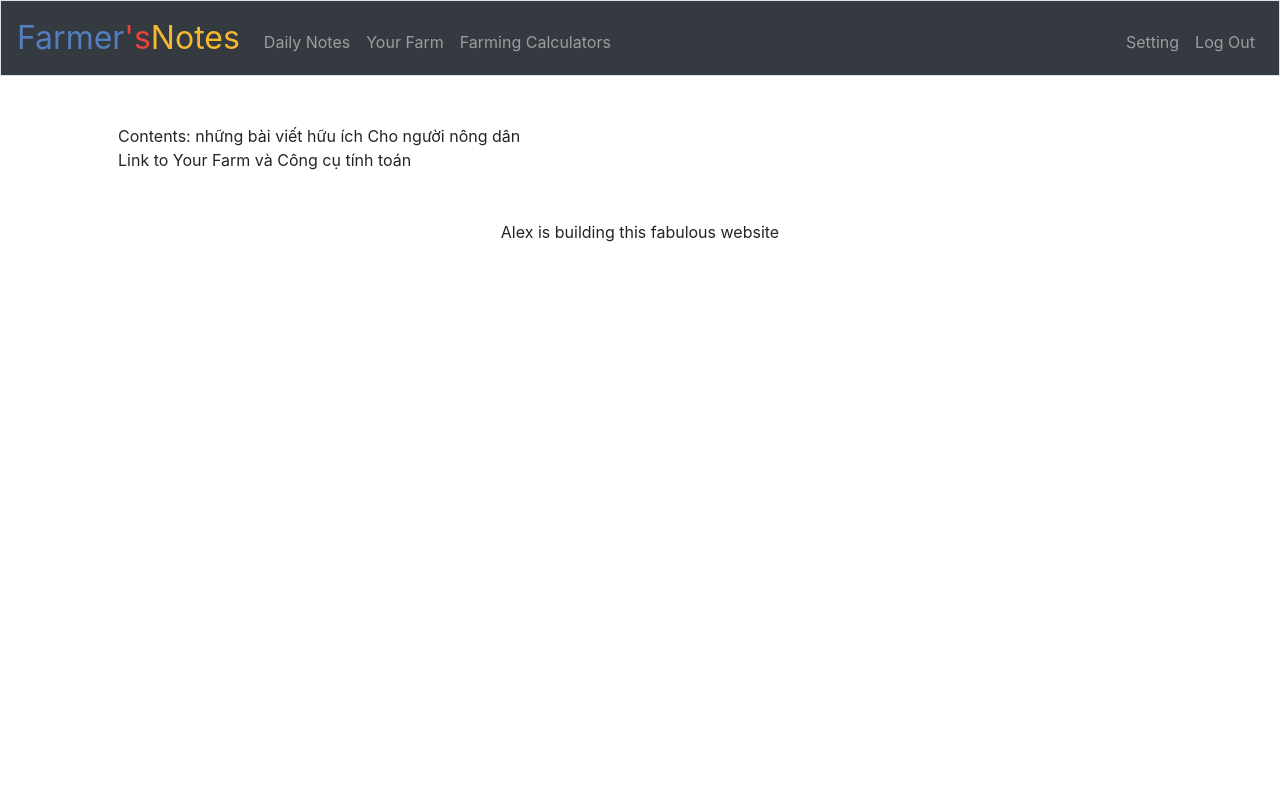
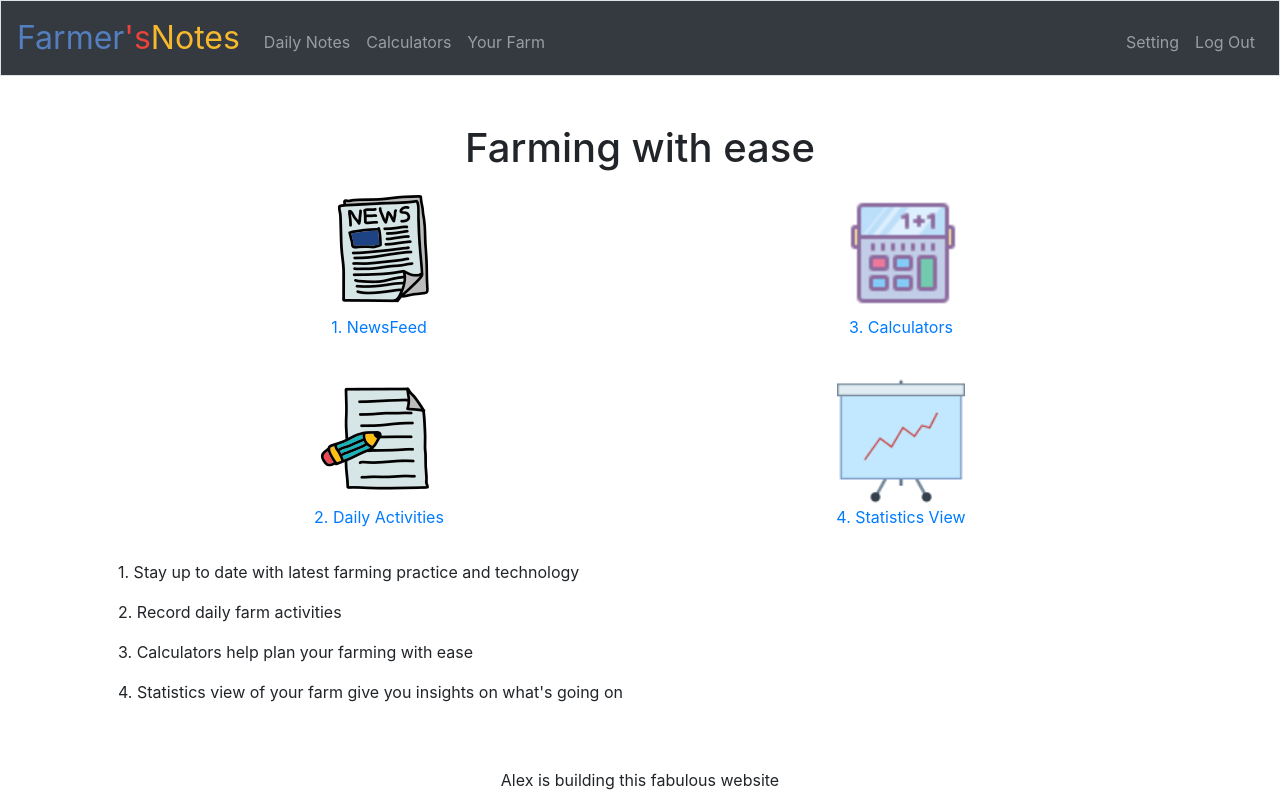
Before and after one commit to alexsonphoenix/cs50-final, a Flask app: page / in a window 1280 px wide. Before the commit the page ends 242 px from the top, so only its background shows below. Run offline with Flask 2, Linux system fonts and the light colour scheme; a user stored in the database is signed in; some libraries are stand-ins or nearby versions.

Commit message:
frontend index page

```diff
--- a/templates/index.html
+++ b/templates/index.html
@@ -5,9 +5,31 @@
 {% endblock %}
 
 {% block main %}
-    <div>
-      Contents: những bài viết hữu ích Cho người nông dân
-      <br>
-      Link to Your Farm    và    Công cụ tính toán
+  <h1 class="text-center"> Farming with ease </h1>
+
+  <div class="container">
+    <div class="row">
+      <div class="col-6">
+        <div class="row justify-content-center">
+          <a href="/" class="btn btn-default btn-rounded mb-4"><img src="static\images\1_newsfeed.png" class="img-fluid" alt="Responsive image"><br>1. NewsFeed</a>
+        </div>
+        <div class="row justify-content-center">
+          <a href="/dailyNotes" class="btn btn-default btn-rounded mb-4"><img src="static\images\2_dailyRecording.png" class="img-fluid" alt="Responsive image"><br>2. Daily Activities</a>
+        </div>
+      </div>
+      <div class="col-6">
+        <div class="row justify-content-center">
+          <a href="/calculators" class="btn btn-default btn-rounded mb-4"><img src="static\images\3_calculators.png" class="img-fluid" alt="Responsive image" style="width:128px; height:128px"><br>3. Calculators</a>
+        </div>
+        <div class="row justify-content-center">
+          <a href="/yourFarm" class="btn btn-default btn-rounded mb-4"><img src="static\images\4_statistics.png" class="img-fluid" alt="Responsive image" style="width:128px; height:128px"><br>4. Statistics View</a>
+        </div>
+      </div>
     </div>
+  </div>
+
+  <p>1. Stay up to date with latest farming practice and technology </p>
+  <p>2. Record daily farm activities </p>
+  <p>3. Calculators help plan your farming with ease </p>
+  <p>4. Statistics view of your farm give you insights on what's going on </p>
 {% endblock %}
--- a/templates/layout.html
+++ b/templates/layout.html
@@ -36,8 +36,8 @@
                 {% if session.user_id %}
                     <ul class="navbar-nav mr-auto mt-2">
                         <li class="nav-item"><a class="nav-link" href="/dailyNotes">Daily Notes</a></li>
+                        <li class="nav-item"><a class="nav-link" href="/calculators">Calculators</a></li>
                         <li class="nav-item"><a class="nav-link" href="/yourFarm">Your Farm</a></li>
-                        <li class="nav-item"><a class="nav-link" href="/calculators">Farming Calculators</a></li>
                     </ul>
                     <ul class="navbar-nav ml-auto mt-2">
                         <li class="nav-item"><a class="nav-link" href="/setting">Setting</a></li>
```
Also changed, not shown: static/images/1_newsfeed.png (added), static/images/2_dailyRecording.png (added), static/images/3_calculators.png (added), static/images/4_statistics.png (added).
